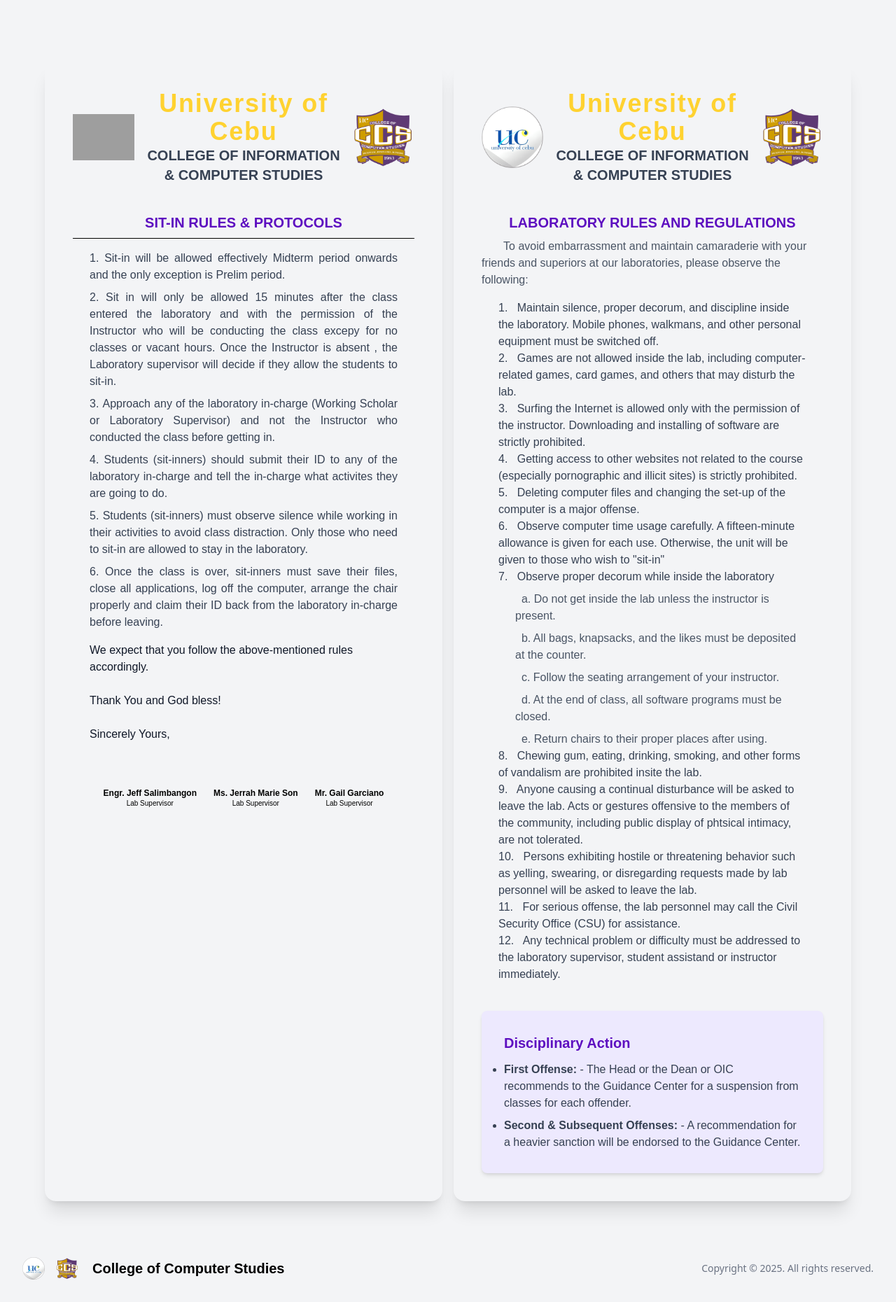
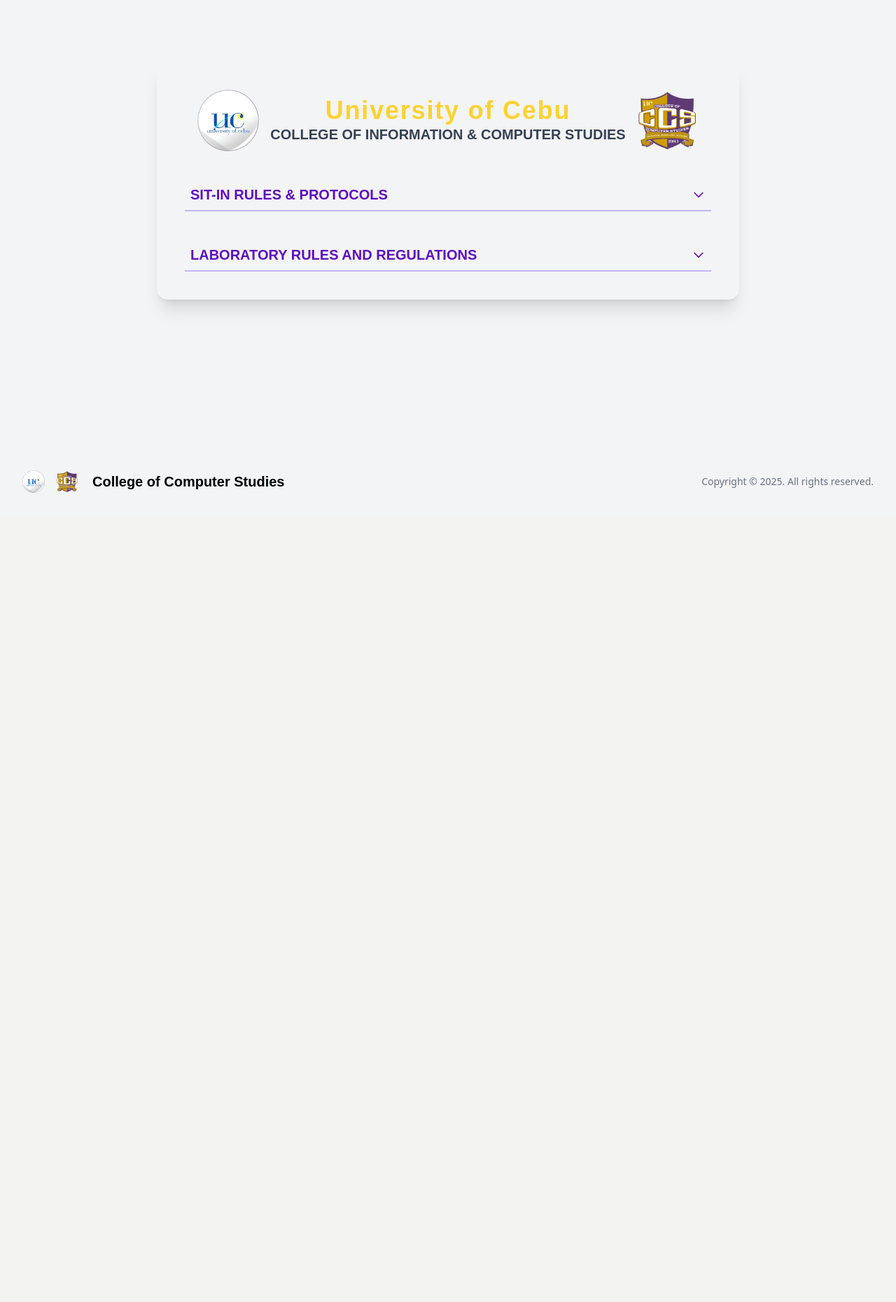
Before and after one commit to RimarNavaja/ccs_sitin_project, a Flask app: page /lab_rules in a window 1280 px wide. Shown: the part 64-1924 px from the top of the page at 70% size. After the commit the page ends 768 px from the top, so only its background shows below. Run offline with Flask 3, Linux system fonts and the light colour scheme; the visitor is signed in with stand-in values (Sample User, id 1); parts of the project's set-up code (start-up, migrations or seed data) failed here and were passed over; some web fonts are replaced; grey boxes are pictures that could not be loaded.

Commit message:
make single container for all rules add toggle dropdown function for labrules

```diff
--- a/static/js/script.js
+++ b/static/js/script.js
@@ -40,6 +40,24 @@
   document.getElementById("editModal").classList.add("hidden");
 }
 
+
+// Toggle dropdown function for labrules.html
+function toggleDropdown(contentId) {
+  const content = document.getElementById(contentId);
+  const button = content.previousElementSibling;
+  const icon = button.querySelector("svg");
+
+  // Toggle the content visibility with transitions
+  content.classList.toggle("open");
+
+  // Rotate the arrow icon
+  if (!content.classList.contains("open")) {
+    icon.classList.remove("rotate-180");
+  } else {
+    icon.classList.add("rotate-180");
+  }
+}
+
 // Function to toggle active class for navigation links
 // function toggleActiveLink(event) {
 //   const links = document.querySelectorAll("nav a");
--- a/static/src/output.css
+++ b/static/src/output.css
@@ -16,6 +16,7 @@
     --color-yellow-500: oklch(0.795 0.184 86.047);
     --color-indigo-500: oklch(0.585 0.233 277.117);
     --color-indigo-600: oklch(0.511 0.262 276.966);
+    --color-violet-50: oklch(0.969 0.016 293.756);
     --color-violet-100: oklch(0.943 0.029 294.588);
     --color-violet-200: oklch(0.894 0.057 293.283);
     --color-violet-300: oklch(0.811 0.111 293.571);
@@ -46,6 +47,8 @@
     --container-sm: 24rem;
     --container-md: 28rem;
     --container-lg: 32rem;
+    --container-4xl: 56rem;
+    --container-5xl: 64rem;
     --container-7xl: 80rem;
     --text-xs: 0.75rem;
     --text-xs--line-height: calc(1 / 0.75);
@@ -605,6 +608,9 @@
   .h-4 {
     height: calc(var(--spacing) * 4);
   }
+  .h-5 {
+    height: calc(var(--spacing) * 5);
+  }
   .h-10 {
     height: calc(var(--spacing) * 10);
   }
@@ -620,6 +626,9 @@
   .h-screen {
     height: 100vh;
   }
+  .max-h-0 {
+    max-height: calc(var(--spacing) * 0);
+  }
   .max-h-auto {
     max-height: auto;
   }
@@ -641,6 +650,9 @@
   .w-4 {
     width: calc(var(--spacing) * 4);
   }
+  .w-5 {
+    width: calc(var(--spacing) * 5);
+  }
   .w-16 {
     width: calc(var(--spacing) * 16);
   }
@@ -658,6 +670,12 @@
   }
   .w-screen {
     width: 100vw;
+  }
+  .max-w-4xl {
+    max-width: var(--container-4xl);
+  }
+  .max-w-5xl {
+    max-width: var(--container-5xl);
   }
   .max-w-7xl {
     max-width: var(--container-7xl);
@@ -797,6 +815,9 @@
   }
   .scale-none {
     scale: none;
+  }
+  .rotate-180 {
+    rotate: 180deg;
   }
   .rotate-none {
     rotate: none;
@@ -1320,6 +1341,10 @@
     border-bottom-style: var(--tw-border-style);
     border-bottom-width: 1px;
   }
+  .border-b-2 {
+    border-bottom-style: var(--tw-border-style);
+    border-bottom-width: 2px;
+  }
   .border-l {
     border-left-style: var(--tw-border-style);
     border-left-width: 1px;
@@ -1356,6 +1381,9 @@
   }
   .border-transparent {
     border-color: transparent;
+  }
+  .border-violet-300 {
+    border-color: var(--color-violet-300);
   }
   .border-violet-400 {
     border-color: var(--color-violet-400);
@@ -2297,6 +2325,10 @@
   .duration-100 {
     --tw-duration: 100ms;
     transition-duration: 100ms;
+  }
+  .duration-200 {
+    --tw-duration: 200ms;
+    transition-duration: 200ms;
   }
   .duration-300 {
     --tw-duration: 300ms;
@@ -2558,6 +2590,13 @@
     &:hover {
       @media (hover: hover) {
         background-color: var(--color-gray-700);
+      }
+    }
+  }
+  .hover\:bg-violet-50 {
+    &:hover {
+      @media (hover: hover) {
+        background-color: var(--color-violet-50);
       }
     }
   }
@@ -3258,4 +3297,7 @@
   syntax: "*";
   inherits: false;
 }
-@property --tw-c
+@property --tw-contain-style {
+  syntax: "*";
+  inherits: false;
+}
--- a/templates/labrules.html
+++ b/templates/labrules.html
@@ -1,86 +1,11 @@
 {% extends 'dashboard.html' %} {% block content %}
 
 <div
-  class="flex flex-row mx-auto max-w-7xl px-4 py-6 sm:px-6 lg:px-8 font-switzer gap-4"
+  class="flex flex-col mx-auto max-w-4xl px-4 py-6 sm:px-6 lg:px-8 font-switzer gap-4"
 >
-  <!-- containers -->
-  <div class="basis-1/2 p-10 max-h-auto shadow-xl rounded-2xl">
-    <div class="flex flex-row items-center space-x-2 md:space-x-4">
-        <!-- UC logo -->
-        <div class="shrink-0">
-            <img
-                class="w-16 h-16 sm:w-20 sm:h-20 md:w-22 md:h-22 object-contain"
-                src="{{ url_for('static', filename='src/images/logos/UC_LOGO.png') }}
-                alt="College of Computer Studies"
-            />
-        </div>
-        <div class="text-center">
-            <h1
-                class="text-2xl sm:text-3xl md:text-4xl font-bold font-khand tracking-wider text-amber-300"
-            >
-                University of Cebu
-            </h1>
-            <h2
-                class="text-sm sm:text-lg md:text-xl font-bold uppercase text-gray-700"
-            >
-                College of Information & Computer Studies
-            </h2>
-        </div>
-        <!-- CCS logo -->
-        <div class="shrink-0">
-            <img
-                class="w-16 h-16 sm:w-20 sm:h-20 md:w-22 md:h-22 object-contain"
-                src="./static/src/images/logos/CCS_LOGO.png"
-                alt="College of Computer Studies"
-            />
-        </div>
-    </div>
-
-
-    <h2 class="text-center uppercase mt-10 text-xl font-semibold text-violet-800">
-        SIT-IN RULES & PROTOCOLS
-    </h2>
-    <hr class="mt-2">
-    <div class="px-6 text-gray-900 text-justify">
-        <ol class="space-y-2 mt-4  text-gray-700 list-decimal list-inside">
-            <li> Sit-in will be allowed effectively Midterm period onwards and the only exception is Prelim period.</li>
-            <li> Sit in will only be allowed 15 minutes after the class entered the laboratory and with the permission
-                of the Instructor who will be conducting the class excepy for no classes or vacant hours. Once the Instructor is absent
-                , the Laboratory supervisor will decide if they allow the students to sit-in.</li>
-            <li> Approach any of the laboratory in-charge (Working Scholar or Laboratory Supervisor) and not the Instructor who
-                conducted the class before getting in.</li>
-            <li> Students (sit-inners) should submit their ID to any of the laboratory in-charge and tell the in-charge what
-                 activites they are going to do.</li>
-            <li> Students (sit-inners) must observe silence while working in their activities to avoid class distraction.
-                Only those who need to sit-in are allowed to stay in the laboratory.</li>
-            <li> Once the class is over, sit-inners must save their files, close all applications, log off the computer, arrange
-                the chair properly and claim their ID back from the laboratory in-charge before leaving.</li>
-        </ol>
-
-        <li class="list-none mt-4 text-left">We expect that you follow the above-mentioned rules accordingly.</li>
-
-        <li class="list-none mt-6">Thank You and God bless!</li>
-
-        <li class="list-none mt-6">Sincerely Yours,</li>
-
-    </div>
-
-    <div class="flex justify-center items-center gap-6 text-xs mt-10">
-        <p class="flex flex-col mt-6 font-bold ">Engr. Jeff Salimbangon <span class="text-center capitalize font-normal text-[10px]">lab supervisor</span></p>
-
-
-        <p class="flex flex-col mt-6 font-bold ">Ms. Jerrah Marie Son<span class="text-center capitalize font-normal text-[10px] ">lab supervisor</p>
-
-        <p class=" flex flex-col mt-6 font-bold ">Mr. Gail Garciano<span class="text-center capitalize font-normal text-[10px]">lab supervisor</p>
-    </div>
-
-
-
-  </div>
-
-  <!-- Lab rules -->
-  <div class="basis-1/2 p-10 shadow-xl rounded-2xl">
-    <div class="flex flex-row items-center space-x-2 md:space-x-4">
+  <!-- single container for all rules -->
+  <div class="w-full p-10 max-h-auto shadow-xl rounded-2xl">
+    <div class="flex flex-row justify-center items-center space-x-2 md:space-x-4">
         <!-- UC logo -->
         <div class="shrink-0">
             <img
@@ -105,24 +30,77 @@
         <div class="shrink-0">
             <img
                 class="w-16 h-16 sm:w-20 sm:h-20 md:w-22 md:h-22 object-contain"
-                src="./static/src/images/logos/CCS_LOGO.png"
+                src="{{ url_for('static', filename='src/images/logos/CCS_LOGO.png') }}"
                 alt="College of Computer Studies"
             />
         </div>
     </div>
 
+    <!-- Dropdown 1 - SIT-IN RULES -->
+    <div class="dropdown-container mt-10">
+        <button
+            class="dropdown-toggle w-full flex justify-between items-center text-center uppercase text-xl font-semibold text-violet-800 p-2 border-b-2 border-violet-300 hover:bg-violet-50 transition-all duration-200"
+            onclick="toggleDropdown('sitin-rules-content')"
+        >
+            SIT-IN RULES & PROTOCOLS
+            <svg class="w-5 h-5 transition-transform duration-300" fill="none" stroke="currentColor" viewBox="0 0 24 24" xmlns="http://www.w3.org/2000/svg">
+                <path stroke-linecap="round" stroke-linejoin="round" stroke-width="2" d="M19 9l-7 7-7-7"></path>
+            </svg>
+        </button>
 
-    <h2 class="text-center uppercase mt-10 text-xl font-semibold text-violet-800">
+        <div id="sitin-rules-content" class="dropdown-content max-h-0 overflow-hidden opacity-0 transition-all duration-300 ease-in-out">
+            <div class="content-inner px-6 text-gray-900 text-justify">
+                <ol class="space-y-2 mt-4 text-gray-700 list-decimal list-inside">
+                    <li> Sit-in will be allowed effectively Midterm period onwards and the only exception is Prelim period.</li>
+                    <li> Sit in will only be allowed 15 minutes after the class entered the laboratory and with the permission
+                        of the Instructor who will be conducting the class excepy for no classes or vacant hours. Once the Instructor is absent
+                        , the Laboratory supervisor will decide if they allow the students to sit-in.</li>
+                    <li> Approach any of the laboratory in-charge (Working Scholar or Laboratory Supervisor) and not the Instructor who
+                        conducted the class before getting in.</li>
+                    <li> Students (sit-inners) should submit their ID to any of the laboratory in-charge and tell the in-charge what
+                         activites they are going to do.</li>
+                    <li> Students (sit-inners) must observe silence while working in their activities to avoid class distraction.
+                        Only those who need to sit-in are allowed to stay in the laboratory.</li>
+                    <li> Once the class is over, sit-inners must save their files, close all applications, log off the computer, arrange
+                        the chair properly and claim their ID back from the laboratory in-charge before leaving.</li>
+                </ol>
+
+                <li class="list-none mt-4 text-left">We expect that you follow the above-mentioned rules accordingly.</li>
+
+                <li class="list-none mt-6">Thank You and God bless!</li>
+
+                <li class="list-none mt-6">Sincerely Yours,</li>
+            </div>
+
+            <div class="flex justify-center items-center gap-6 text-xs mt-10">
+                <p class="flex flex-col mt-6 font-bold ">Engr. Jeff Salimbangon <span class="text-center capitalize font-normal text-[10px]">lab supervisor</span></p>
+                <p class="flex flex-col mt-6 font-bold ">Ms. Jerrah Marie Son<span class="text-center capitalize font-normal text-[10px] ">lab supervisor</p>
+                <p class=" flex flex-col mt-6 font-bold ">Mr. Gail Garciano<span class="text-center capitalize font-normal text-[10px]">lab supervisor</p>
+            </div>
+        </div>
+    </div>
+
+    <!-- Dropdown 2 - Laboratory Rules -->
+    <div class="dropdown-container mt-10">
+        <button
+            class="dropdown-toggle w-full flex justify-between items-center text-center uppercase text-xl font-semibold text-violet-800 p-2 border-b-2 border-violet-300 hover:bg-violet-50 transition-all duration-200"
+            onclick="toggleDropdown('lab-rules-content')"
+        >
             Laboratory Rules and Regulations
-    </h2>
+            <svg class="w-5 h-5 transition-transform duration-300" fill="none" stroke="currentColor" viewBox="0 0 24 24" xmlns="http://www.w3.org/2000/svg">
+                <path stroke-linecap="round" stroke-linejoin="round" stroke-width="2" d="M19 9l-7 7-7-7"></path>
+            </svg>
+        </button>
+
+        <div id="lab-rules-content" class="dropdown-content max-h-0 overflow-hidden opacity-0 transition-all duration-300 ease-in-out">
+            <div class="content-inner">
                 <p class="mt-2 text-gray-600">
                     &nbsp; &nbsp; &nbsp; &nbsp;To avoid embarrassment and maintain camaraderie with your friends and
                     superiors at our laboratories, please observe the following:
                 </p>
 
-
                 <div class="px-6">
-        <ol class="mt-4  text-gray-700 list-decimal list-inside">
+                    <ol class="mt-4 text-gray-700 list-decimal list-inside">
                         <li> &nbsp; Maintain silence, proper decorum, and discipline inside the laboratory. Mobile phones, walkmans, and other personal equipment must be switched off.</li>
                         <li> &nbsp; Games are not allowed inside the lab, including computer-related games, card games, and others that may disturb the lab.</li>
                         <li> &nbsp; Surfing the Internet is allowed only with the permission of the instructor. Downloading and installing of software are strictly prohibited.</li>
@@ -144,7 +122,8 @@
                         <li> &nbsp; Persons exhibiting hostile or threatening behavior such as yelling, swearing, or disregarding requests made by lab personnel will be asked to leave the lab.</li>
                         <li> &nbsp; For serious offense, the lab personnel may call the Civil Security Office (CSU) for assistance.</li>
                         <li> &nbsp; Any technical problem or difficulty must be addressed to the laboratory supervisor, student assistand or instructor immediately.</li>
-    </ol></div>
+                    </ol>
+                </div>
 
                 <div class="mt-10 bg-violet-100 p-8 rounded-lg shadow-md">
                     <h2 class="text-xl font-semibold text-violet-800">Disciplinary Action</h2>
@@ -157,8 +136,25 @@
                         </li>
                     </ul>
                 </div>
-
+            </div>
+        </div>
+    </div>
 
   </div>
 </div>
+
+<!-- Add inline styles for transitions -->
+<style>
+    .dropdown-content.open {
+        max-height: 2000px; /* Large enough to contain content */
+        opacity: 1;
+        margin-top: 1rem;
+    }
+    .dropdown-content {
+        margin-top: 0;
+    }
+    .content-inner {
+        padding: 1rem 0;
+    }
+</style>
 {% endblock %}
```
Lines whose indentation alone changed are shown as unchanged.
